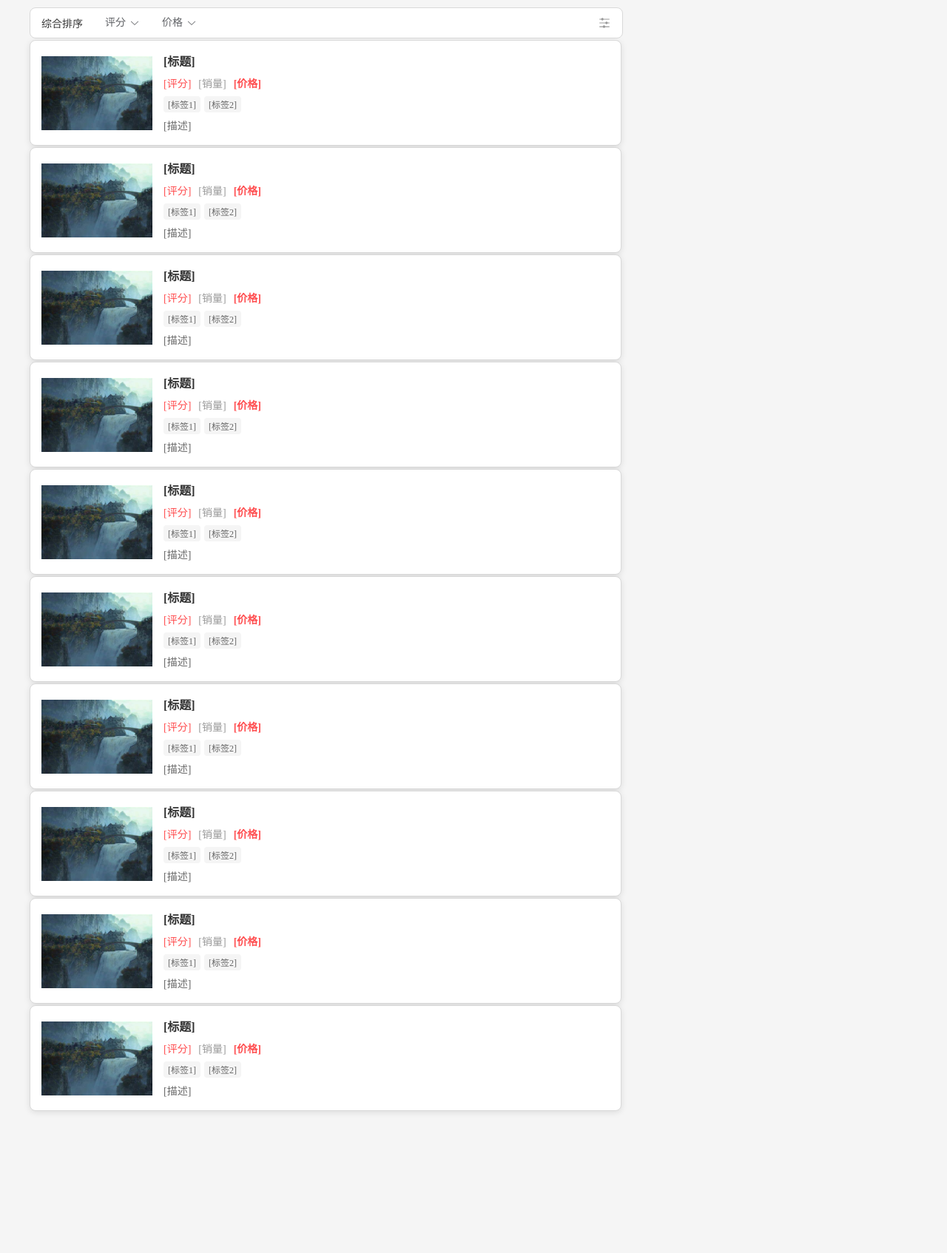
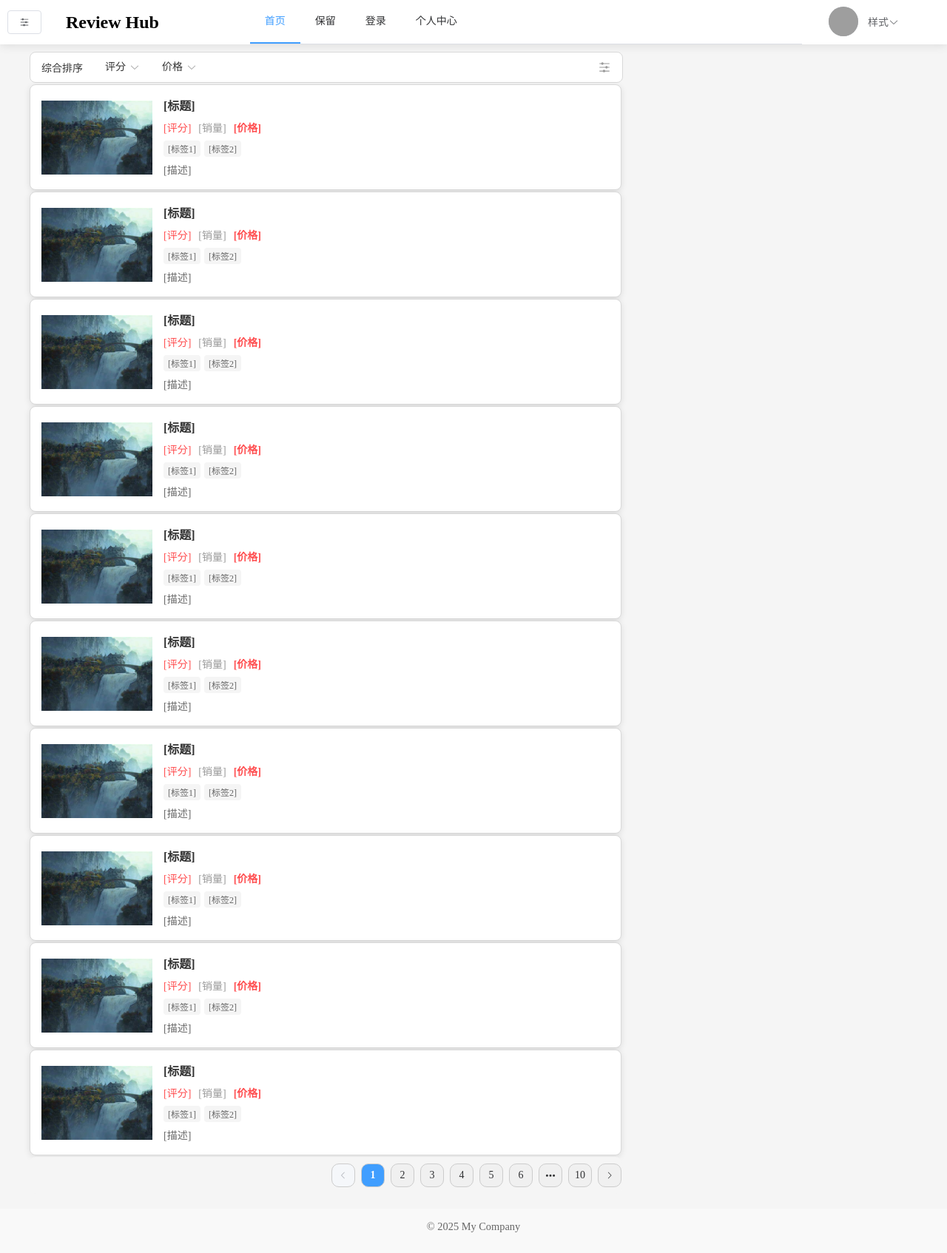
Before and after one commit to AuroraKug/Software-Engineering, a Vue app: page /home in a window 1280 px wide. Shown: the whole page at 74% size. Before the commit the page ends 1512 px from the top, so only its background shows below. Built offline with nearby package versions, Linux system fonts and the light colour scheme; grey boxes are pictures that could not be loaded.

Commit message:
feat: add active style, add component for page number switching

```diff
--- a/src/views/Home.vue
+++ b/src/views/Home.vue
@@ -1,12 +1,19 @@
 <script setup>
 import {onUnmounted, ref, watch} from 'vue'
 import {ArrowDown, Operation} from '@element-plus/icons-vue'
+import Footer from "@/components/layout/Footer.vue";
+import Header from "@/components/layout/Header.vue";
 
 const maximumItemsPerPage = ref(10)
 const showSelector = ref(false)
+const activeFilter = ref('')
 
 const toggleSelector = () => {
   showSelector.value = !showSelector.value
+}
+
+const selectorFilter = (filter) => {
+  activeFilter.value = filter
 }
 
 watch(showSelector, (newVal) => {
@@ -23,6 +30,8 @@ onUnmounted(() => {
 </script>
 
 <template>
+  <Header></Header>
+
   <div v-if="showSelector" class="selector-mask">
     <div class="selector-content">
       <h3>综合选择器</h3>
@@ -33,9 +42,16 @@ onUnmounted(() => {
 
   <div class="container">
     <div class="filter-bar">
-      <span class="filter-item">综合排序</span>
-      <el-dropdown>
-    <span class="el-dropdown-link">
+      <span
+          class="filter-item"
+          :class="{active: activeFilter === 'default'}"
+          @click="selectorFilter('default')"
+      >综合排序</span>
+      <el-dropdown @command="selectorFilter">
+    <span
+        class="el-dropdown-link"
+        :class="{active: activeFilter === 'rating-high' || activeFilter === 'rating-low'}"
+    >
       评分
       <el-icon class="el-icon--right">
         <arrow-down/>
@@ -43,14 +59,17 @@ onUnmounted(() => {
     </span>
         <template #dropdown>
           <el-dropdown-menu>
-            <el-dropdown-item>好评优先</el-dropdown-item>
-            <el-dropdown-item>差评优先</el-dropdown-item>
+            <el-dropdown-item command="rating-high">好评优先</el-dropdown-item>
+            <el-dropdown-item command="rating-low">差评优先</el-dropdown-item>
           </el-dropdown-menu>
         </template>
       </el-dropdown>
 
       <el-dropdown>
-    <span class="el-dropdown-link">
+    <span
+        class="el-dropdown-link"
+        :class="{active: activeFilter === 'price-high' || activeFilter === 'price-low'}"
+    >
       价格
       <el-icon class="el-icon--right">
         <arrow-down/>
@@ -58,13 +77,17 @@ onUnmounted(() => {
     </span>
         <template #dropdown>
           <el-dropdown-menu>
-            <el-dropdown-item>高价优先</el-dropdown-item>
-            <el-dropdown-item>低价优先</el-dropdown-item>
+            <el-dropdown-item command="price-high">高价优先</el-dropdown-item>
+            <el-dropdown-item command="price-low">低价优先</el-dropdown-item>
           </el-dropdown-menu>
         </template>
       </el-dropdown>
 
-      <el-icon class="filter-icon" @click="toggleSelector">
+      <el-icon
+          class="filter-icon"
+          :class="{active: activeFilter === 'comprehensive'}"
+          @click="toggleSelector"
+      >
         <operation></operation>
       </el-icon>
 
@@ -93,16 +116,36 @@ onUnmounted(() => {
         </li>
       </ul>
     </div>
+    <div class="pagination-bar">
+        <el-pagination background layout="prev, pager, next" :total="100" />
+    </div>
   </div>
+  <Footer></Footer>
 </template>
 
-<style scoped>
-ul, li, div{
+<style>
+ul, ol, li {
   margin: 0;
   padding: 0;
   list-style: none;
 }
 
+h1, h2, h3, h4, h5, h6, p {
+  margin: 0;
+}
+
+img {
+  vertical-align: middle;
+  border: 0;
+}
+
+body, html {
+  margin: 0;
+  padding: 0;
+}
+</style>
+
+<style scoped>
 .selector-mask {
   position: fixed;
   top: 0;
@@ -148,7 +191,36 @@ ul, li, div{
   cursor: pointer;
   display: flex;
   align-items: center;
+  font-size: 14px;
+  color: #333;
+  transition: color 0.3s ease;
   margin-right: 30px;
+}
+
+.filter-bar .el-dropdown-link:hover {
+  color: #45a1ff;
+}
+
+.filter-bar .el-dropdown-link.active {
+  color: #45a1ff;
+}
+
+.filter-bar .el-dropdown-link:focus-visible {
+  outline: none;
+}
+
+.filter-bar .el-icon--right {
+  margin-left: 5px;
+  color: #999;
+  transition: color 0.2s ease;
+}
+
+.filter-bar .el-dropdown-link:hover .el-icon--right {
+  color: #45a1ff;
+}
+
+.filter-bar .el-dropdown-link.active .el-icon--right {
+  color: #45a1ff;
 }
 
 .filter-item {
@@ -156,6 +228,15 @@ ul, li, div{
   color: #333;
   margin-right: 30px;
   cursor: pointer;
+  transition: color 0.3s ease;
+}
+
+.filter-item:hover {
+  color: #45a1ff;
+}
+
+.filter-item.active {
+  color: #45a1ff;
 }
 
 
@@ -164,6 +245,15 @@ ul, li, div{
   color: #999;
   cursor: pointer;
   margin-left: auto;
+  transition: color 0.3s ease;
+}
+
+.filter-icon:hover {
+  color: #45a1ff;
+}
+
+.filter-icon.active {
+  color: #45a1ff;
 }
 
 .shop-list {
@@ -173,7 +263,6 @@ ul, li, div{
 
 .shop-list ul {
   width: 800px;
-  margin-bottom: 10px;
   margin-left: 0;
 }
 
@@ -265,4 +354,29 @@ ul, li, div{
   margin: 0;
   line-height: 1.5;
 }
+
+.pagination-bar {
+  width: 800px;
+  height: 50px;
+  background-color: #f5f5f5;
+  border-radius: 8px;
+  display: flex;
+  justify-content: flex-end;
+  align-items: center;
+  margin-left: 40px;
+  margin-bottom: 20px;
+}
+
+:deep(.el-pagination .btn-prev),
+:deep(.el-pagination .btn-next),
+:deep(.el-pagination .el-pager li) {
+  background-color: #f0f0f0;
+}
+
+:deep(.el-pagination .btn-prev),
+:deep(.el-pagination .btn-next),
+:deep(.el-pagination .el-pager li) {
+  border: 1px solid #ccc;
+  border-radius: 10px;
+}
 </style>
```
